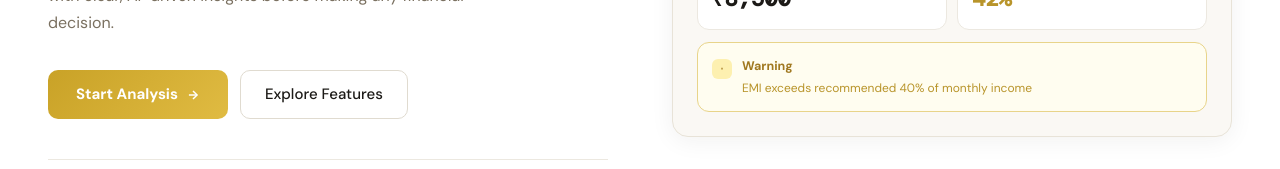
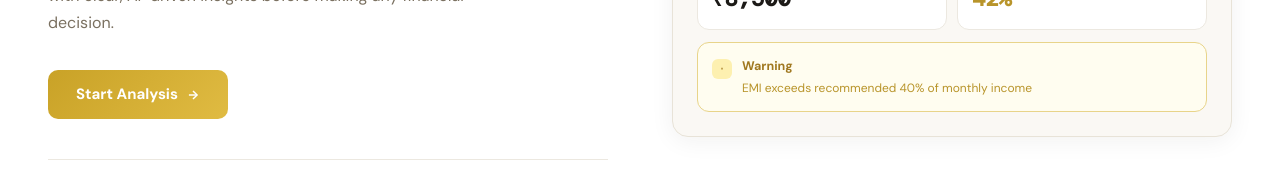
Before and after one commit to sanaryan175/paysure-frontend, a React (Vite) app: page / in a window 1280 px wide. Shown: the part 440-609 px from the top of the page. Built offline with nearby package versions, Linux system fonts and the light colour scheme; no server answers; the HTML template or start-up script is replaced by a standard one.

Commit message:
removed a button on hero.jsx

```diff
--- a/src/components/Hero.jsx
+++ b/src/components/Hero.jsx
@@ -1,8 +1,4 @@
-import { useNavigate } from 'react-router-dom';
-
 export default function Hero() {
-  const navigate = useNavigate();
-
   const scrollToSection = (id) => {
     const el = document.getElementById(id);
     if (!el) return;
@@ -42,7 +38,7 @@ export default function Hero() {
           <div className="flex items-center gap-3">
             <button
               type="button"
-              onClick={() => navigate('/loan-risk')}
+              onClick={() => scrollToSection('features')}
               style={{ background: 'linear-gradient(135deg, var(--gold-mid), var(--gold-light))', color: '#fff', border: 'none', borderRadius: '10px', padding: '13px 28px', fontSize: '15px', fontWeight: 700, cursor: 'pointer', display: 'inline-flex', alignItems: 'center', gap: '8px', fontFamily: 'DM Sans, sans-serif', transition: 'all .15s' }}
               onMouseEnter={e => { e.currentTarget.style.transform = 'translateY(-2px)'; e.currentTarget.style.boxShadow = '0 8px 24px rgba(201,162,39,0.3)'; }}
               onMouseLeave={e => { e.currentTarget.style.transform = 'none'; e.currentTarget.style.boxShadow = 'none'; }}>
@@ -50,15 +46,6 @@ export default function Hero() {
               <svg width="14" height="14" viewBox="0 0 24 24" fill="none" stroke="currentColor" strokeWidth="2.5">
                 <line x1="5" y1="12" x2="19" y2="12" /><polyline points="12 5 19 12 12 19" />
               </svg>
-            </button>
-
-            <button
-              type="button"
-              onClick={() => scrollToSection('features')}
-              style={{ background: '#fff', color: 'var(--text-primary)', border: '1.5px solid var(--border-mid)', borderRadius: '10px', padding: '12px 24px', fontSize: '15px', fontWeight: 500, cursor: 'pointer', fontFamily: 'DM Sans, sans-serif', transition: 'all .15s' }}
-              onMouseEnter={e => { e.currentTarget.style.borderColor = 'var(--gold-mid)'; e.currentTarget.style.color = 'var(--gold-deep)'; }}
-              onMouseLeave={e => { e.currentTarget.style.borderColor = 'var(--border-mid)'; e.currentTarget.style.color = 'var(--text-primary)'; }}>
-              Explore Features
             </button>
           </div>
 
```
